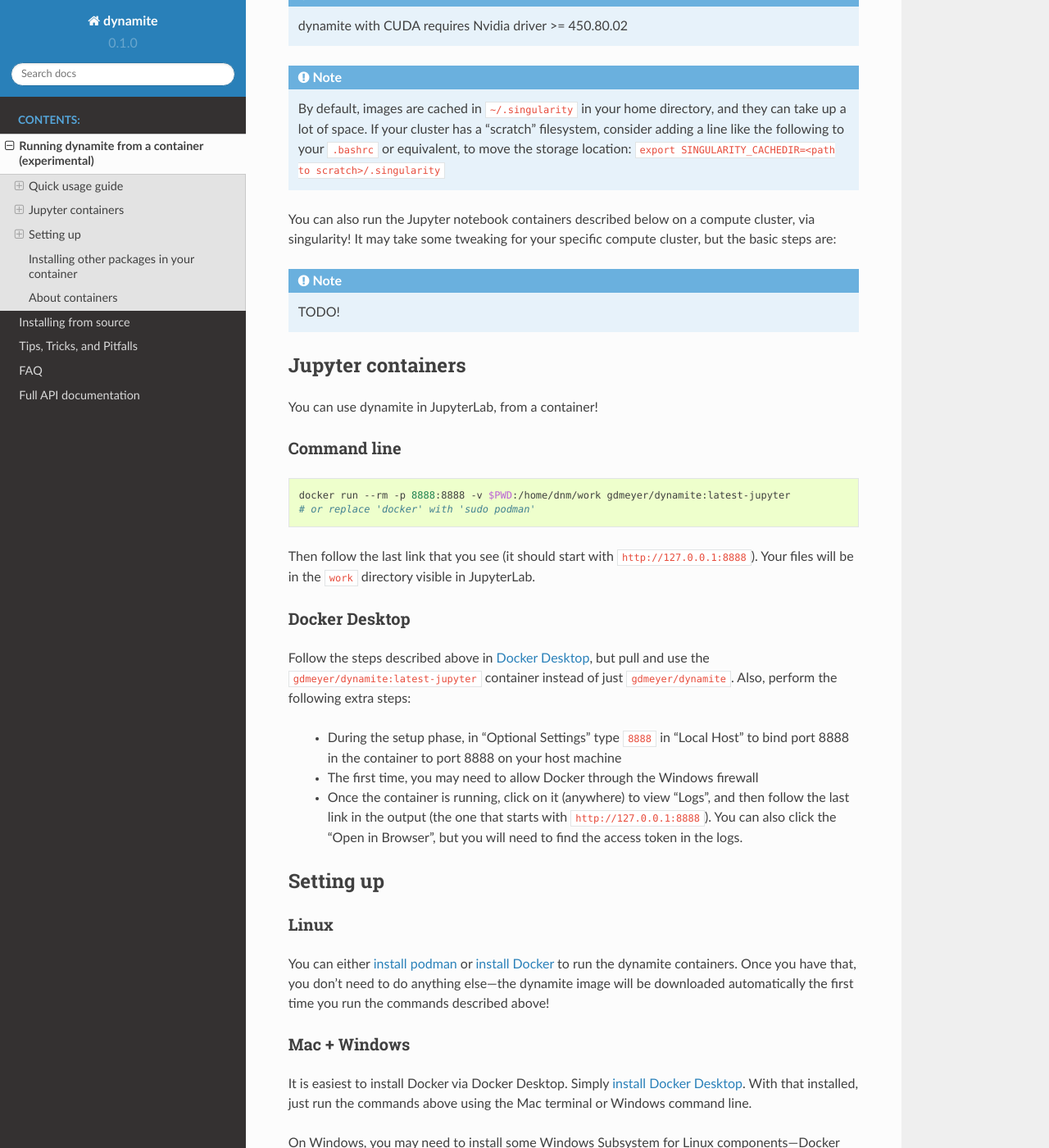
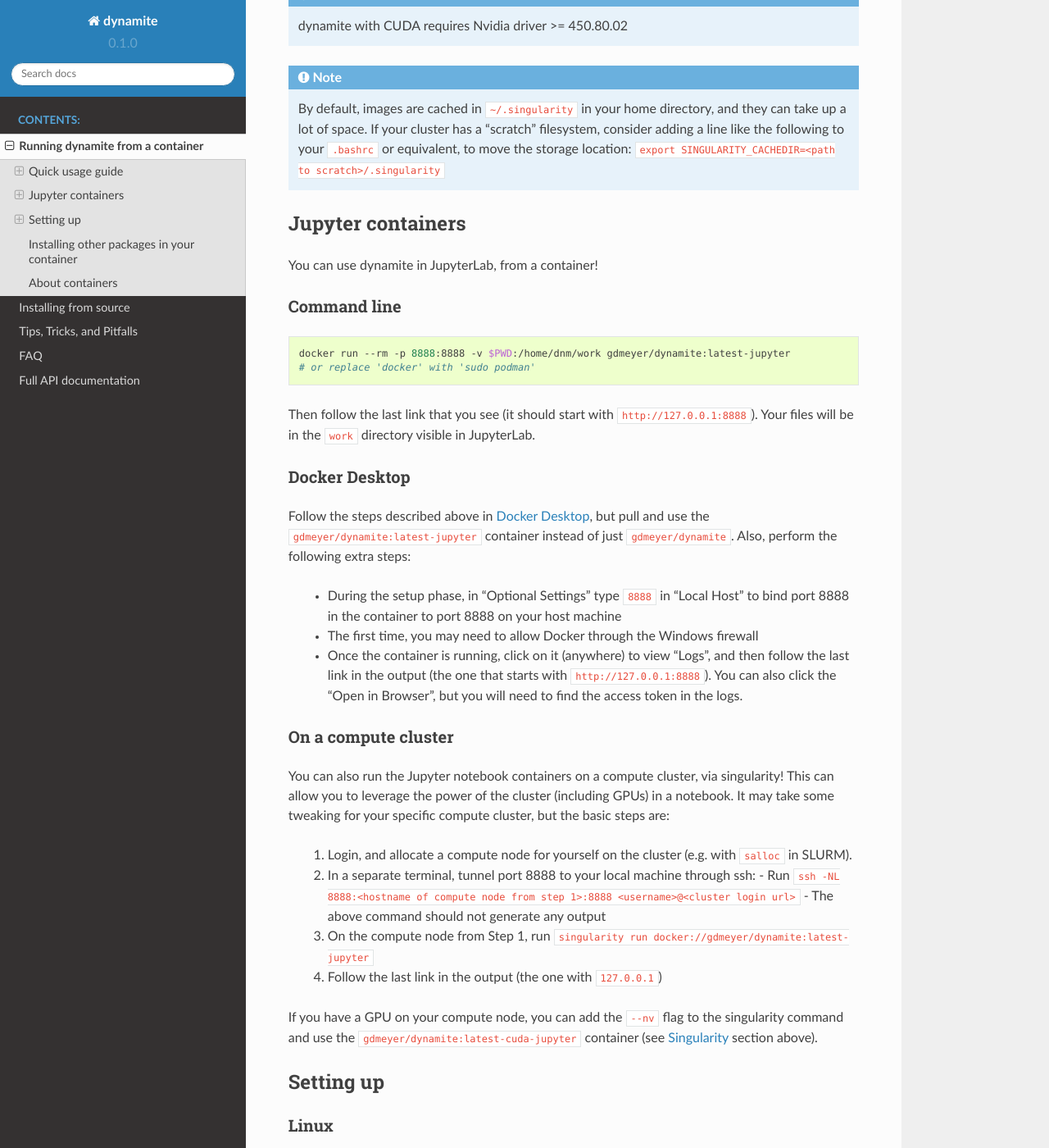
Before and after one commit to GregDMeyer/dynamite, a Sphinx documentation site: the page built from docs/containers.rst, in a window 1280 px wide and 1400 px high, scrolled down 2018 px. Shown: the whole window at 82% size. Built offline with Sphinx 7.4.7 and the Read the Docs theme 2.0.0, drawn with Linux system fonts in a browser that asks for light colours; some of the changed text lies outside the part shown.

Commit message:
finish container docs

```diff
--- a/docs/containers.rst
+++ b/docs/containers.rst
@@ -1,8 +1,8 @@
 .. _containers:
 
-************************************************
-Running dynamite from a container (experimental)
-************************************************
+*********************************
+Running dynamite from a container
+*********************************
 
 These instructions describe how to run ``dynamite`` from a pre-built container image.
 If you wish to instead install ``dynamite`` directly, see :ref:`installing`.
@@ -93,12 +93,6 @@
     If your cluster has a "scratch" filesystem, consider adding a line like the following to your ``.bashrc``
     or equivalent, to move the storage location: ``export SINGULARITY_CACHEDIR=<path to scratch>/.singularity``
 
-You can also run the Jupyter notebook containers described below on a compute cluster, via singularity!
-It may take some tweaking for your specific compute cluster, but the basic steps are:
-
-.. note::
-   TODO!
-
 Jupyter containers
 ==================
 
@@ -124,6 +118,22 @@
  - During the setup phase, in "Optional Settings" type ``8888`` in "Local Host" to bind port 8888 in the container to port 8888 on your host machine
  - The first time, you may need to allow Docker through the Windows firewall
  - Once the container is running, click on it (anywhere) to view "Logs", and then follow the last link in the output (the one that starts with ``http://127.0.0.1:8888``). You can also click the "Open in Browser", but you will need to find the access token in the logs.
+
+On a compute cluster
+--------------------
+
+You can also run the Jupyter notebook containers on a compute cluster, via singularity!
+This can allow you to leverage the power of the cluster (including GPUs) in a notebook.
+It may take some tweaking for your specific compute cluster, but the basic steps are:
+
+ 1. Login, and allocate a compute node for yourself on the cluster (e.g. with ``salloc`` in SLURM).
+ 2. In a separate terminal, tunnel port 8888 to your local machine through ssh:
+    - Run ``ssh -NL 8888:<hostname of compute node from step 1>:8888 <username>@<cluster login url>``
+    - The above command should not generate any output
+ 3. On the compute node from Step 1, run ``singularity run docker://gdmeyer/dynamite:latest-jupyter``
+ 4. Follow the last link in the output (the one with ``127.0.0.1``)
+
+If you have a GPU on your compute node, you can add the ``--nv`` flag to the singularity command and use the ``gdmeyer/dynamite:latest-cuda-jupyter`` container (see :ref:`singularity-usage` section above).
 
 .. _setup:
 
```
